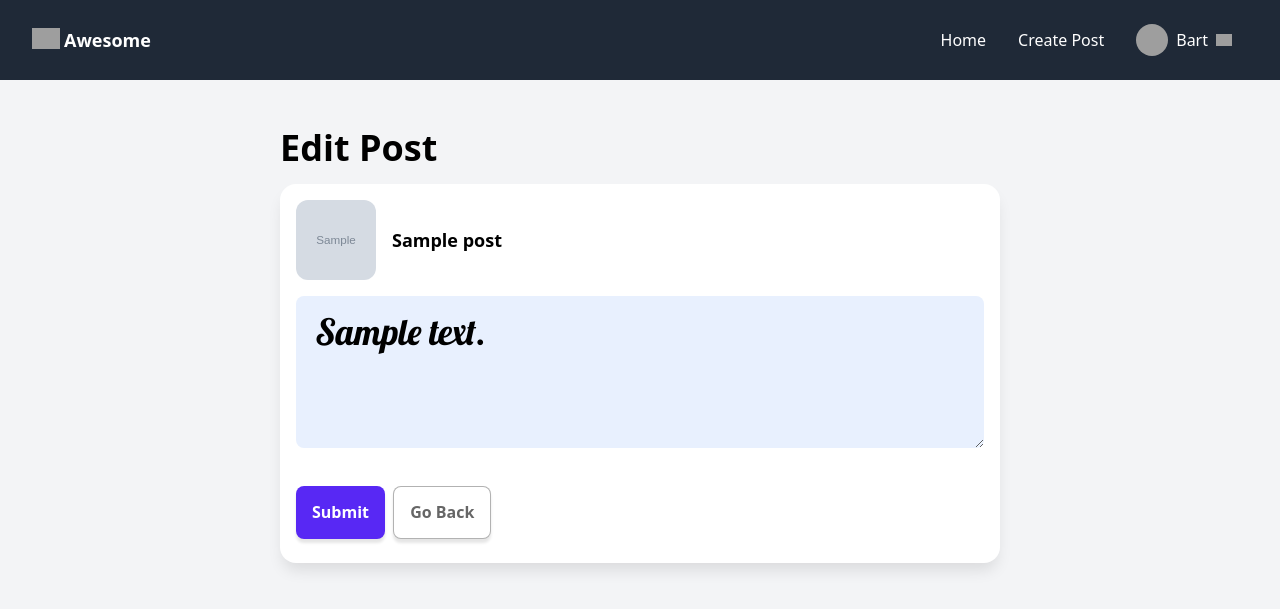
After one commit to MahanMa78/webapp, a Django app: page /post/edit/1/ in a window 1280 px wide. The commit adds this page. Shown: the top 609 px of the page. Run offline with Django 5.2, Linux system fonts and the light colour scheme; tables that the repository leaves empty hold one stand-in row (values such as "Sample post"); grey boxes marked "Sample" are stand-in pictures; some libraries are stand-ins or nearby versions; grey boxes are pictures that could not be loaded.

Commit message:
add post edit

```diff
--- a/config/urls.py
+++ b/config/urls.py
@@ -23,4 +23,5 @@ urlpatterns = [
     path('',home_view , name='home'),
     path('post/create/' , post_create_view , name='post-create'),
     path('post/delete/<pk>/' , post_delete_view , name='post-delete'),
+    path('post/edit/<pk>/' , post_edit_view , name='post-edit'),
 ]
--- a/posts/forms.py
+++ b/posts/forms.py
@@ -13,3 +13,15 @@ class PostCreateForm(ModelForm):
             'body' : forms.Textarea(attrs={ 'rows':3 , 'placeholder' : 'Add a caption ...' , 'class' : 'font1 text-4xl'}),
             'url' : forms.Textarea(attrs={'placeholder' : 'Add URL ...' }),
         }
+
+
+class PostEditForm(ModelForm):
+    class Meta:
+        model = Post
+        fields = ['body',]
+        labels = {
+            'body' : '',
+        }
+        widgets ={
+            'body' : forms.Textarea(attrs={ 'rows':3 ,'class' : 'font1 text-4xl'}),
+        }
--- a/posts/views.py
+++ b/posts/views.py
@@ -61,3 +61,21 @@ def post_delete_view(request , pk):
         return redirect('home')
 
     return render(request , 'posts/post_delete.html' , {'post' : post} )
+
+
+def post_edit_view(request , pk):
+    post = Post.objects.get(id = pk)
+    form = PostEditForm(instance=post)
+
+    if request.method == "POST":
+        form = PostEditForm(request.POST , instance=post)
+        if form.is_valid():
+            form.save()
+            messages.success(request , "Post Updated!")
+            return redirect('home')
+
+    context = {
+        'post' : post,
+        'form' : form,
+    }
+    return render(request , 'posts/post_edit.html' , context)
--- a/templates/posts/post.html
+++ b/templates/posts/post.html
@@ -28,7 +28,7 @@
                     1
                 </div>
                 <a href="">Like</a>
-                <a href="">Edit</a>
+                <a href="{% url "post-edit" post.id %}">Edit</a>
                 <a href="{% url "post-delete" post.id %}">Delete</a>
             </div>
         </div>
--- /dev/null
+++ b/templates/posts/post_edit.html
@@ -0,0 +1,22 @@
+{% extends "layouts/b.html" %}
+
+{% block content %}
+<h1>Edit Post</h1>
+<div class="card p-4">
+    <div class="flex items-center mb-4">
+        <img class="w-20 h-20 object-cover rounded-xl mr-4" src="{{ post.image }}">
+        <h3 class="text-lg font-bold">{{ post.title }}</h3>
+    </div>
+
+    <div class="pb-2">
+        <form method='POST'>
+            {% csrf_token %}
+            {{form}}
+            <div class="pt-4">
+                <button type="submit">Submit</button>
+                <a class="button secondaryAction ml-1" href="{{ request.META.HTTP_REFERER}}">Go Back</a>
+            </div>
+        </form>
+    </div>
+</div>
+{% endblock content %}
```
